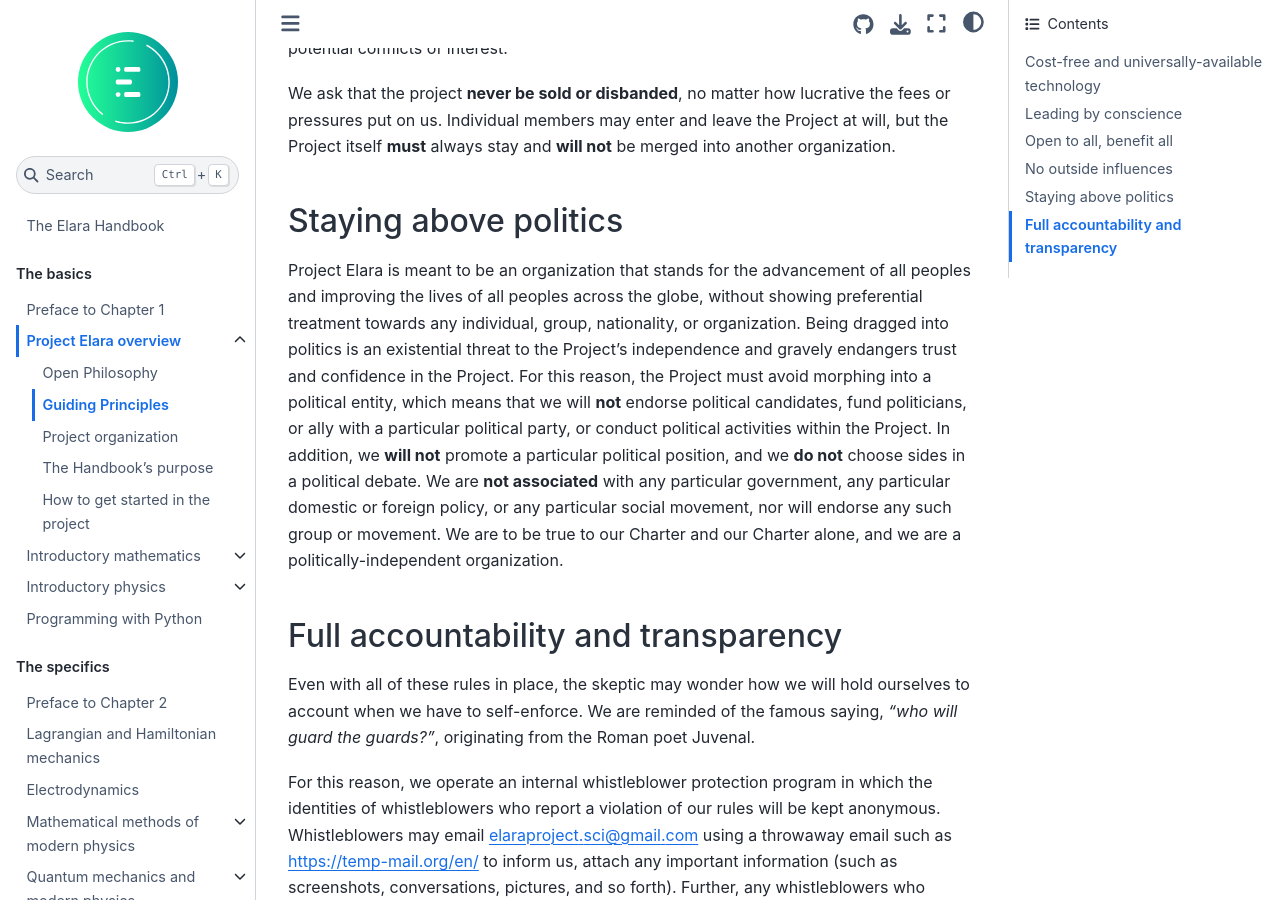
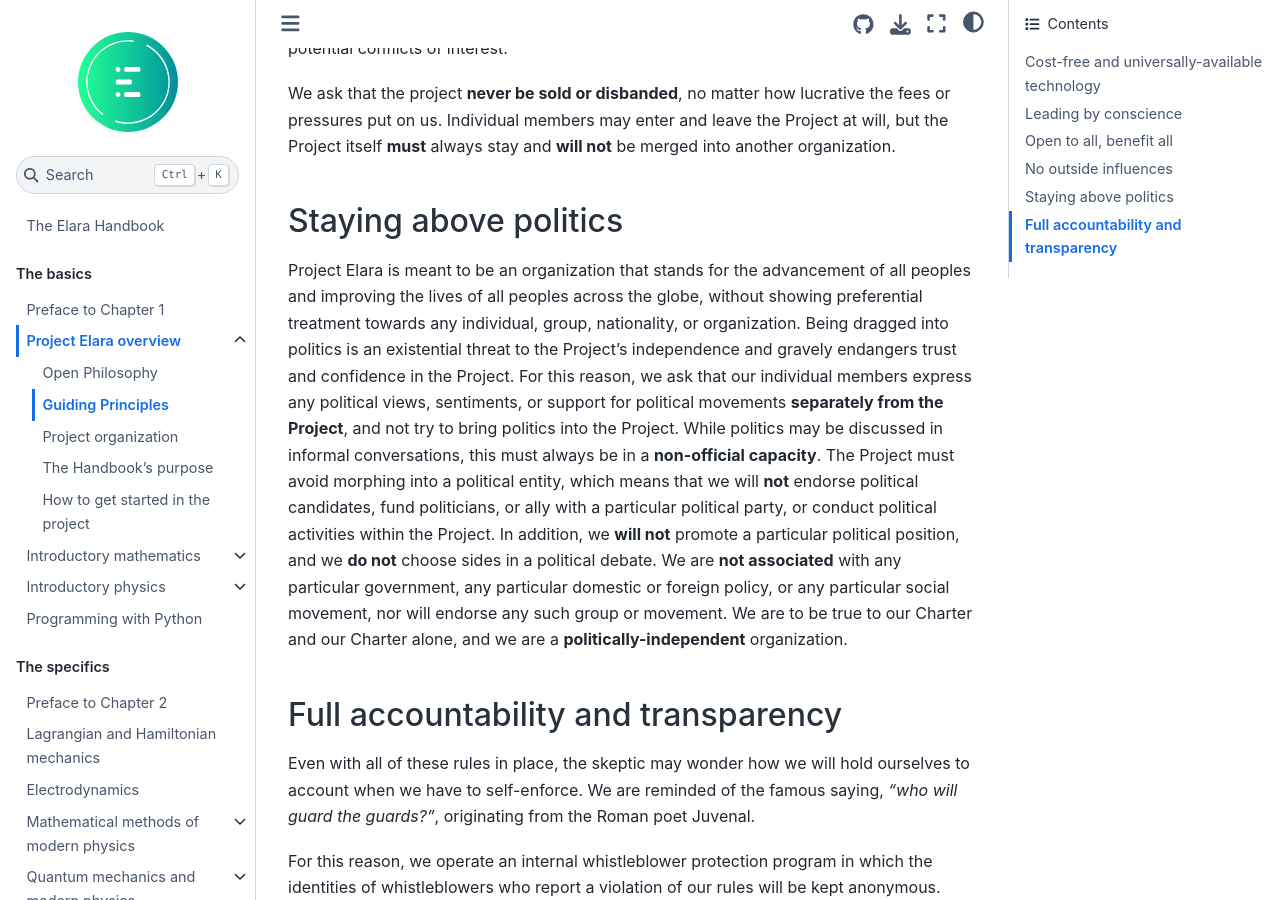
Before and after one commit to elaraproject/elara-handbook, a Jupyter Book: the page built from book/basics/about/guiding-principles.md, in a window 1280 px wide and 900 px high, scrolled down 2594 px. Built offline with Jupyter Book 1.0.4 settings and Sphinx 7.4.7 and the Sphinx Book theme 1.1.4, drawn with Linux system fonts in a browser that asks for light colours.

Commit message:
Further clarified our non-political stance

```diff
--- a/book/basics/about/guiding-principles.md
+++ b/book/basics/about/guiding-principles.md
@@ -38,7 +38,7 @@
 
 ## Staying above politics
 
-Project Elara is meant to be an organization that stands for the advancement of all peoples and improving the lives of all peoples across the globe, without showing preferential treatment towards any individual, group, nationality, or organization. Being dragged into politics is an existential threat to the Project's independence and gravely endangers trust and confidence in the Project. For this reason, the Project must avoid morphing into a political entity, which means that we will **not** endorse political candidates, fund politicians, or ally with a particular political party, or conduct political activities within the Project. In addition, we **will not** promote a particular political position, and we **do not** choose sides in a political debate. We are **not associated** with any particular government, any particular domestic or foreign policy, or any particular social movement, nor will endorse any such group or movement. We are to be true to our Charter and our Charter alone, and we are a politically-independent organization.
+Project Elara is meant to be an organization that stands for the advancement of all peoples and improving the lives of all peoples across the globe, without showing preferential treatment towards any individual, group, nationality, or organization. Being dragged into politics is an existential threat to the Project's independence and gravely endangers trust and confidence in the Project. For this reason, we ask that our individual members express any political views, sentiments, or support for political movements **separately from the Project**, and not try to bring politics into the Project. While politics may be discussed in informal conversations, this must always be in a **non-official capacity**. The Project must avoid morphing into a political entity, which means that we will **not** endorse political candidates, fund politicians, or ally with a particular political party, or conduct political activities within the Project. In addition, we **will not** promote a particular political position, and we **do not** choose sides in a political debate. We are **not associated** with any particular government, any particular domestic or foreign policy, or any particular social movement, nor will endorse any such group or movement. We are to be true to our Charter and our Charter alone, and we are a **politically-independent** organization.
 
 ## Full accountability and transparency
 
```
